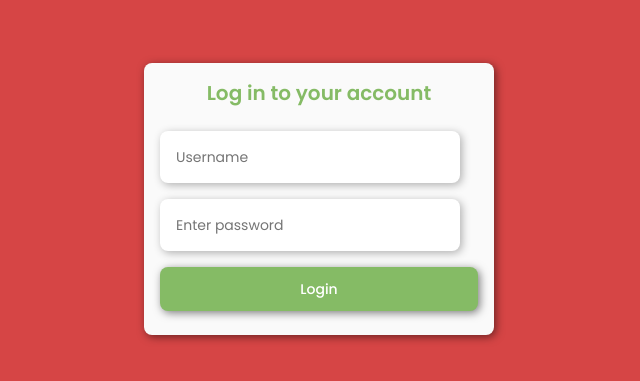
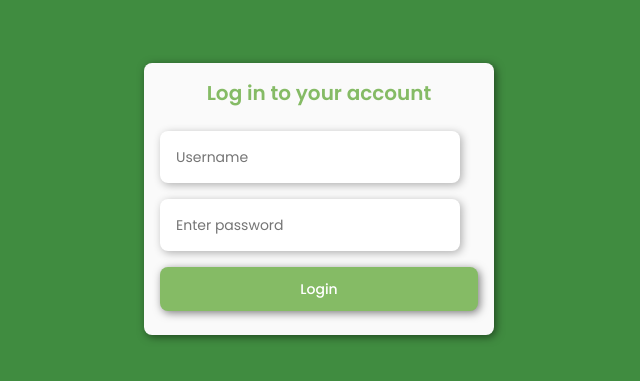
Before and after one commit to investorzhubz/orefunds-frontend, a React (Create React App) app: page /admin in a window 1280 px wide. Shown: the part 201-582 px from the top of the page, without its empty margins (321-961 px from the left). Built offline with nearby package versions, Linux system fonts and the light colour scheme.

Commit message:
initial commit

```diff
--- a/src/Pages/LoginAdmin/login.css
+++ b/src/Pages/LoginAdmin/login.css
@@ -4,7 +4,7 @@
   }
 
   .signupform{
-    background-color: #ca0b0bc2;
+    background-color: #056905c2;
       background-size: cover;
       height: 100vh;
 
```
